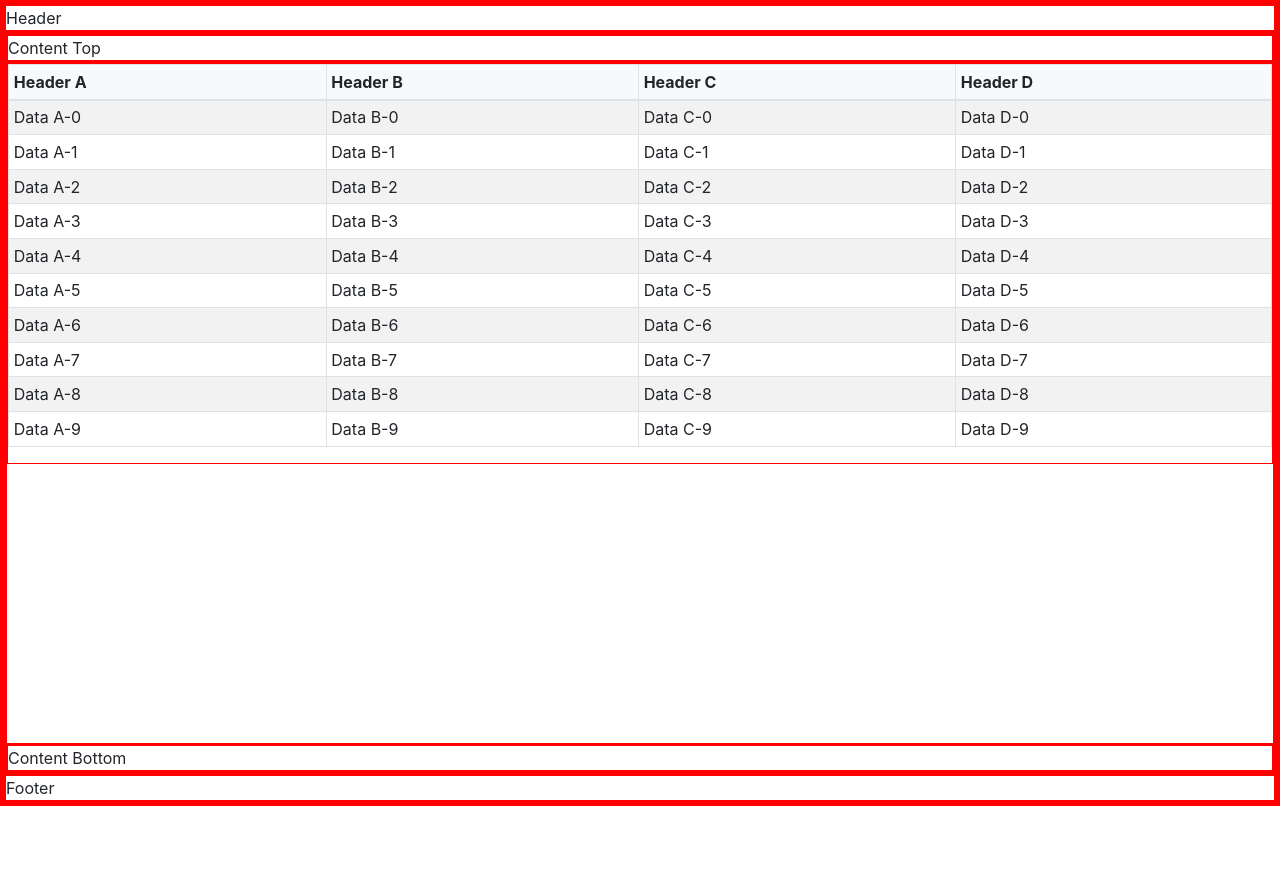
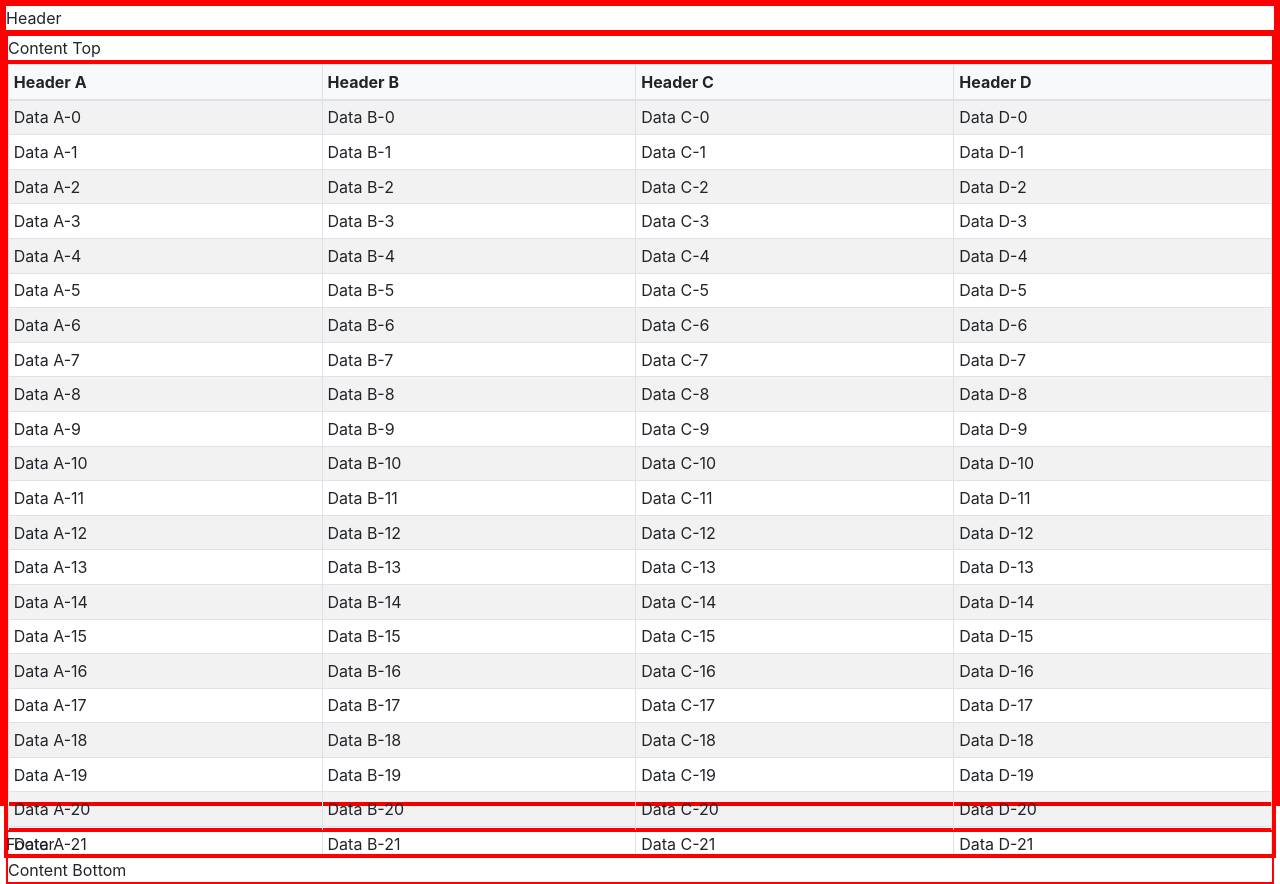
Before and after one commit to stevenriggs/react-flexbox-layout, a React (Create React App) app: page / in a window 1280 px wide. Before the commit the page ends 806 px from the top, so only its background shows below. Built offline with nearby package versions, Linux system fonts and the light colour scheme.

Commit message:
overflow working in chrome and safari

```diff
--- a/src/App.js
+++ b/src/App.js
@@ -10,7 +10,7 @@ function App() {
       <div className='d-flex flex-column flex-grow-0 flex-shrink-0'>
         <Header />
       </div>
-      <div className='d-flex flex-column flex-grow-1 flex-shrink-1'>
+      <div className='d-flex flex-column flex-grow-1 flex-shrink-1 h-100'>
         <Records />
       </div>
       <div className='d-flex flex-column flex-grow-0 flex-shrink-0'>
--- a/src/components/records/Records.js
+++ b/src/components/records/Records.js
@@ -5,11 +5,11 @@ import RecordsTable from './RecordsTable';
 
 function Records() {
   return (
-    <div className='d-flex flex-column flex-grow-1'>
+    <div className='d-flex flex-column flex-grow-1 h-100'>
             <div className='d-flex flex-column flex-grow-0 flex-shrink-0'>
                 <RecordsHeader />
             </div>
-            <div className='d-flex flex-column flex-grow-1 flex-shrink-1'>
+            <div className='d-flex flex-column flex-grow-1 flex-shrink-1 h-100'>
                 <RecordsTable />
             </div>
             <div className='d-flex flex-column flex-grow-0 flex-shrink-0'>
--- a/src/components/records/RecordsTable.js
+++ b/src/components/records/RecordsTable.js
@@ -3,7 +3,7 @@ import Table from 'react-bootstrap/Table';
 
 function RecordsTable() {
     const items = [];
-    for (let i = 0; i < 10; i++) {
+    for (let i = 0; i < 30; i++) {
         let theAItem = 'Data A-' + i;
         let theBItem = 'Data B-' + i;
         let theCItem = 'Data C-' + i;
@@ -16,14 +16,14 @@ function RecordsTable() {
         })
     }
     return (
-        <div className='overflow-auto'>
-            <Table striped bordered hover size="sm">
-                <thead className='sticky-top bg-light'>
+        <div className='h-100 overflow-auto' >
+            <Table striped bordered hover repsonsive size="sm">
+                <thead className='bg-light'>
                     <tr>
-                        <th>Header A</th>
-                        <th>Header B</th>
-                        <th>Header C</th>
-                        <th>Header D</th>
+                        <th className='sticky-top bg-light'>Header A</th>
+                        <th className='sticky-top bg-light'>Header B</th>
+                        <th className='sticky-top bg-light'>Header C</th>
+                        <th className='sticky-top bg-light'>Header D</th>
                     </tr>
                 </thead>
                 <tbody>
```
